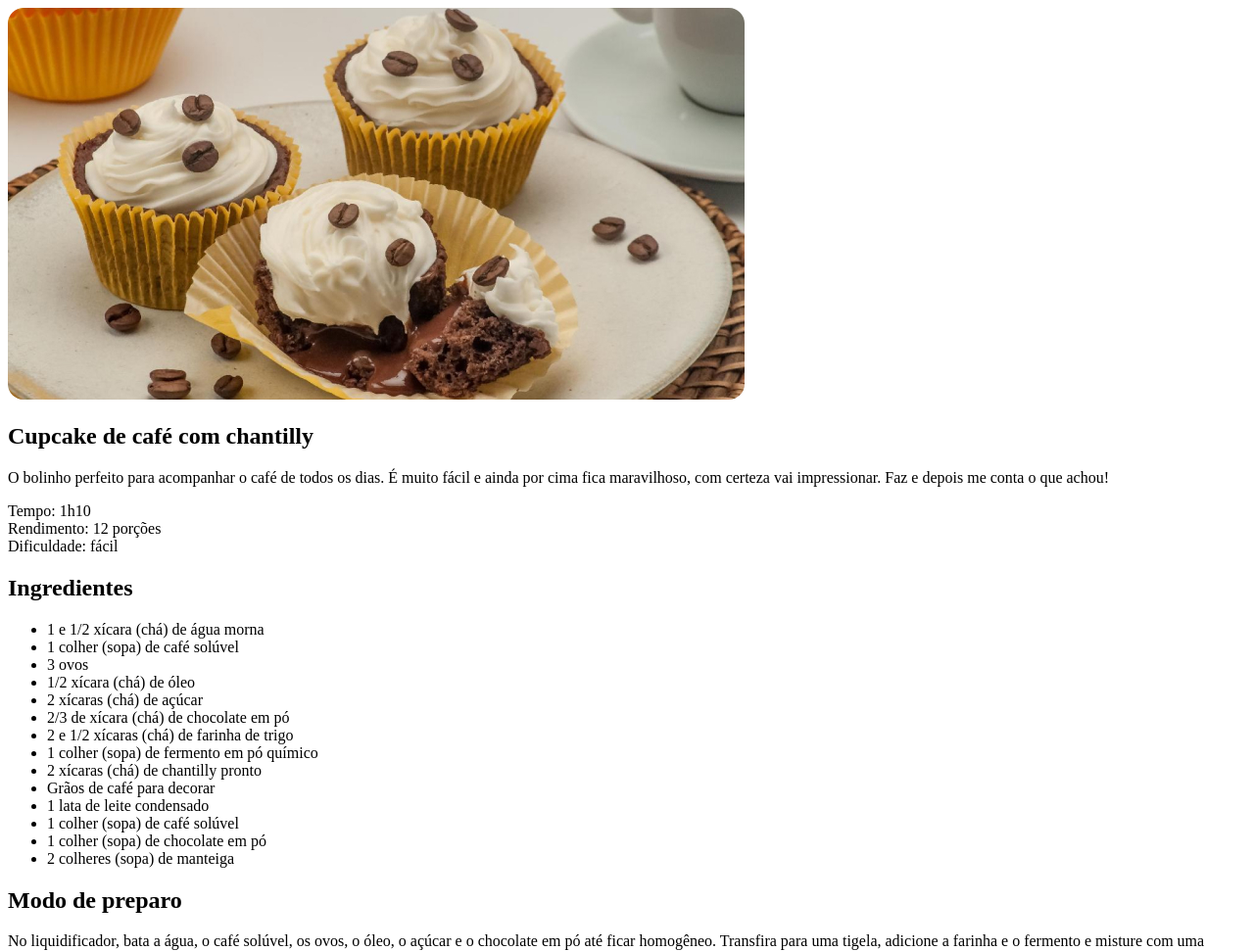
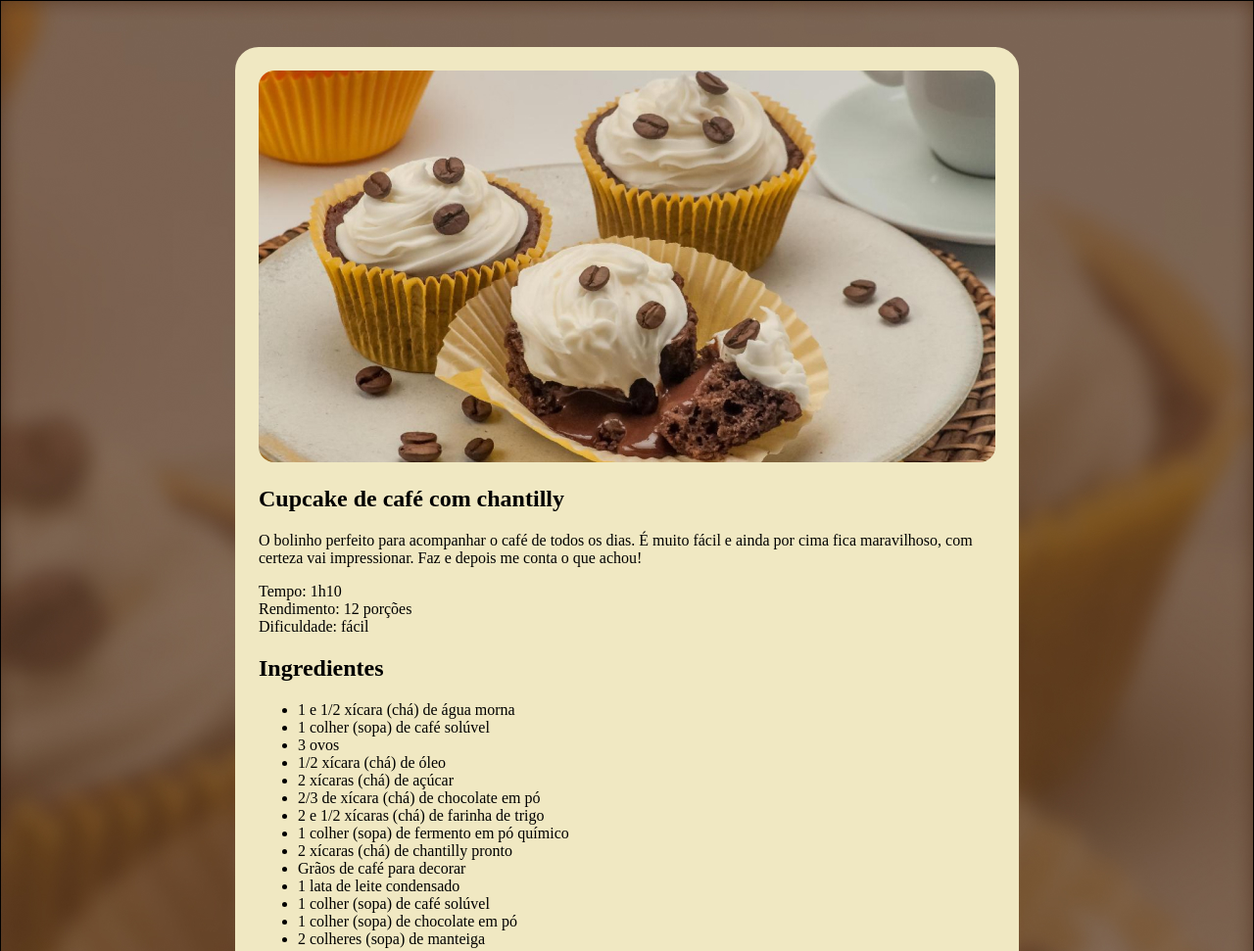
Before and after one commit to Nybli/projeto-pagina-de-receita, a plain HTML site: page index.html in a window 1280 px wide. Shown: the top 971 px of the page at 98% size. Drawn offline with Linux system fonts and the light colour scheme.

Commit message:
imagem de fundo, estilo #page

```diff
--- a/index.html
+++ b/index.html
@@ -7,7 +7,8 @@
   <link rel="stylesheet" href="style.css">
 </head>
 <body>
-  <div id="page"></div>
+  <div id="page">
+
     <img src="assets/main-image.jpg" alt="Imagem de um cupcake com grãos de café e chantilly">
     <main>
       <section id="about">
@@ -47,5 +48,6 @@
         </p>
       </section>
     </main>
+  </div>
 </body>
 </html>
--- a/style.css
+++ b/style.css
@@ -1,3 +1,17 @@
+body {
+  background-image: url(assets/bg.jpg);
+  background-size: cover;
+}
+
+#page {
+  box-sizing: border-box;
+  width: 800px;
+  padding: 24px;
+  background-color: #F0E8C2;
+  border-radius: 24px;
+  margin: 48px auto;
+}
+
 img {
   border-radius: 16px;
 }
```
Lines whose indentation alone changed are shown as unchanged.
